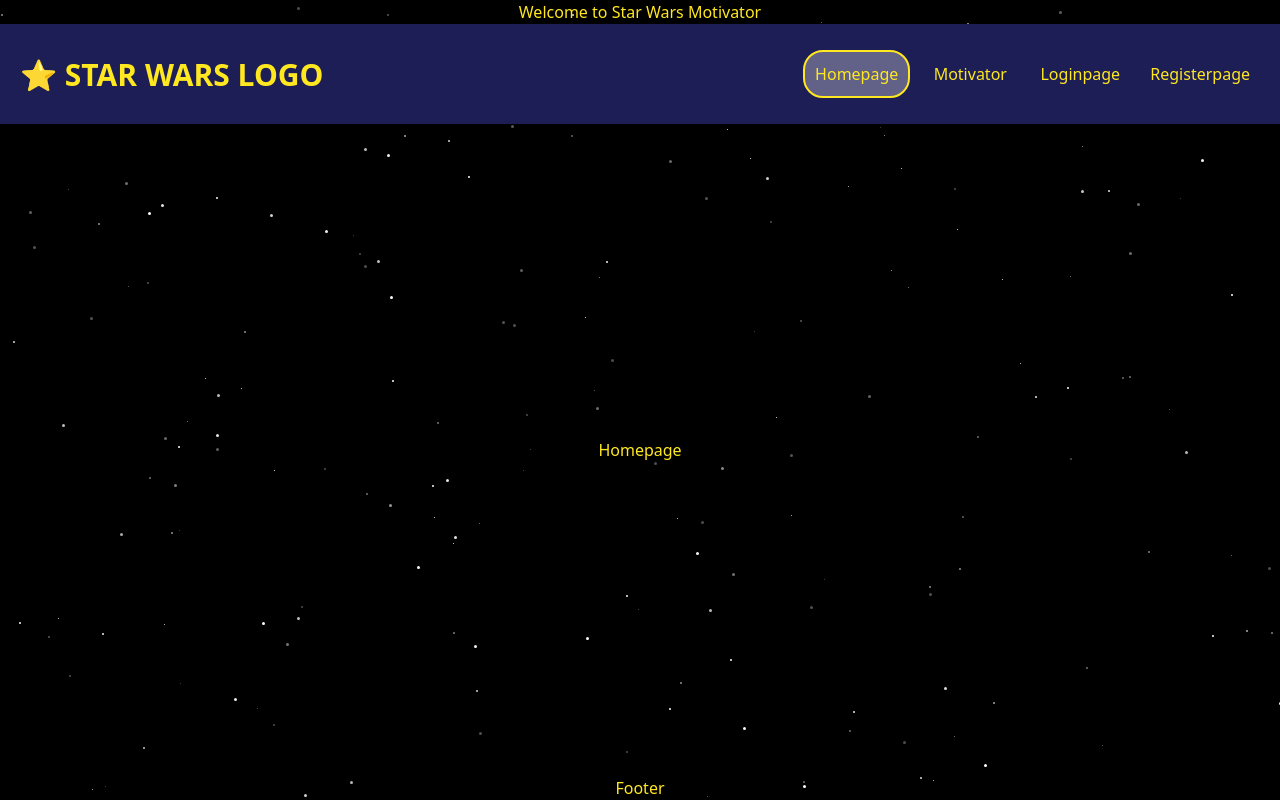
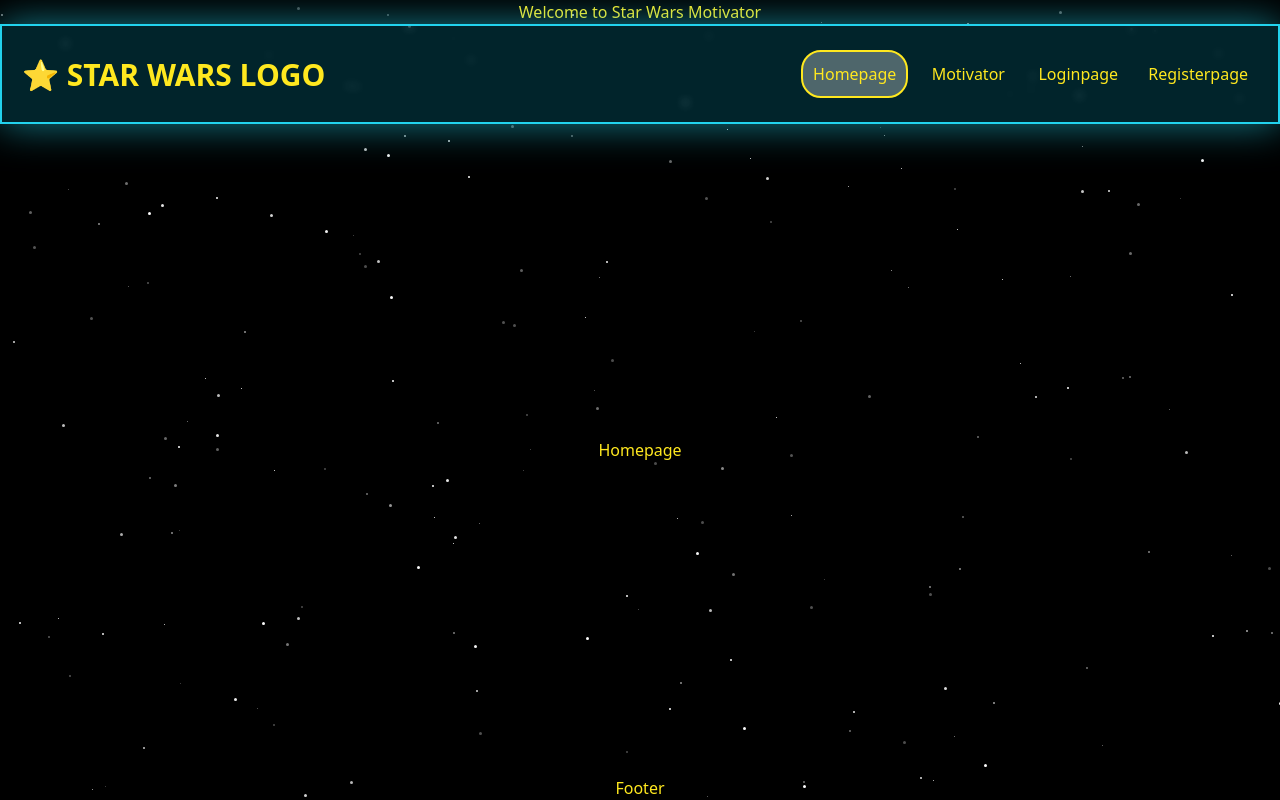
Before and after one commit to laurent-Valq/starwars-motivator, a Next.js app: page / in a window 1280 px wide. Built offline with nearby package versions, Linux system fonts and the light colour scheme.

Commit message:
Apply hologram effect to navbar - Add hologram-card class to navbar for consistency - Remove solid background from navbar.module.css - Match navbar styling with auth form cards - Maintain unified Star Wars hologram aesthetic

```diff
--- a/src/app/globals.css
+++ b/src/app/globals.css
@@ -193,3 +193,10 @@
   flex-direction: column;
   justify-content: space-between;
 }
+
+.hologram-card {
+  background-color: rgba(6, 182, 212, 0.2);
+  backdrop-filter: blur(4px);
+  border: 2px solid rgb(34, 211, 238);
+  box-shadow: 0 0 40px rgba(34, 211, 238, 0.6);
+}
--- a/src/components/navbar/Navbar.jsx
+++ b/src/components/navbar/Navbar.jsx
@@ -14,7 +14,7 @@
   }
 
   return (
-    <div className={styles.container}>
+    <div className={`${styles.container} hologram-card`}>
       <div className={styles.logo}>⭐ STAR WARS LOGO</div>
       <div>
         <Links/>
--- a/src/components/navbar/navbar.module.css
+++ b/src/components/navbar/navbar.module.css
@@ -1,5 +1,5 @@
 .container {
-  background-color: rgb(30, 30, 86);
+  /*background-color: rgb(30, 30, 86);*/
   height: 100px;
   display: flex;
   align-items: center;
```
